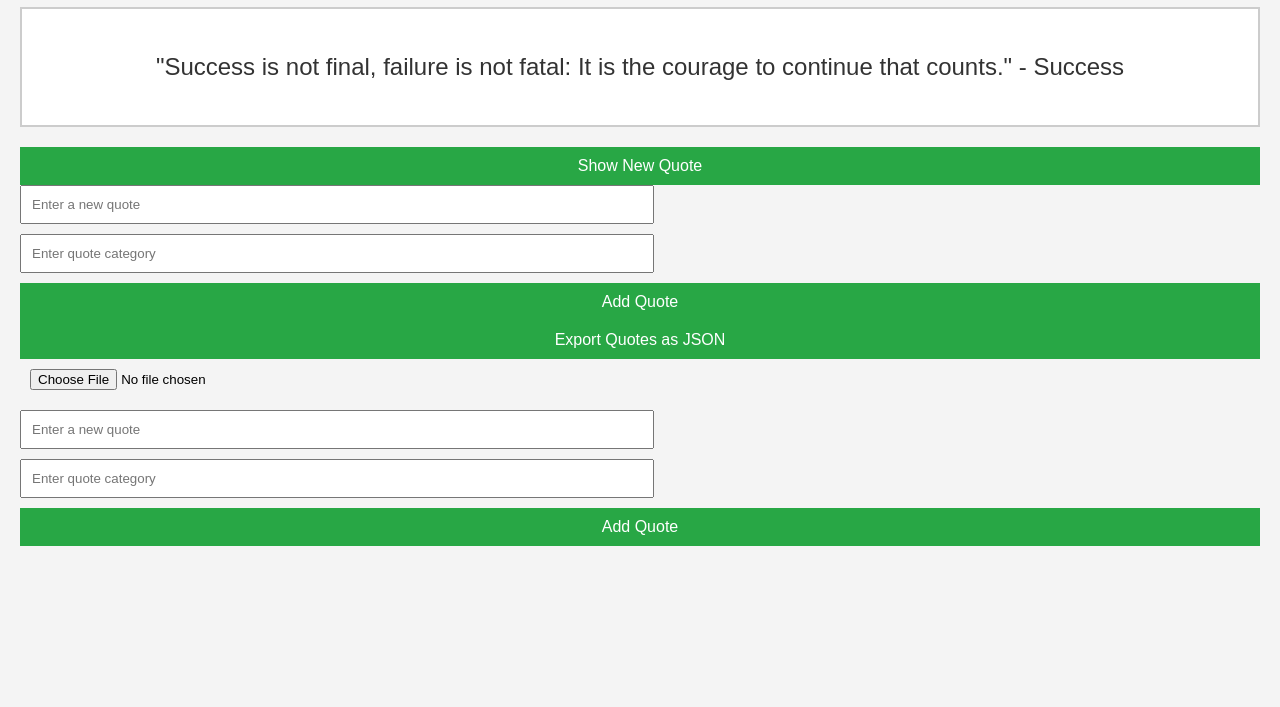
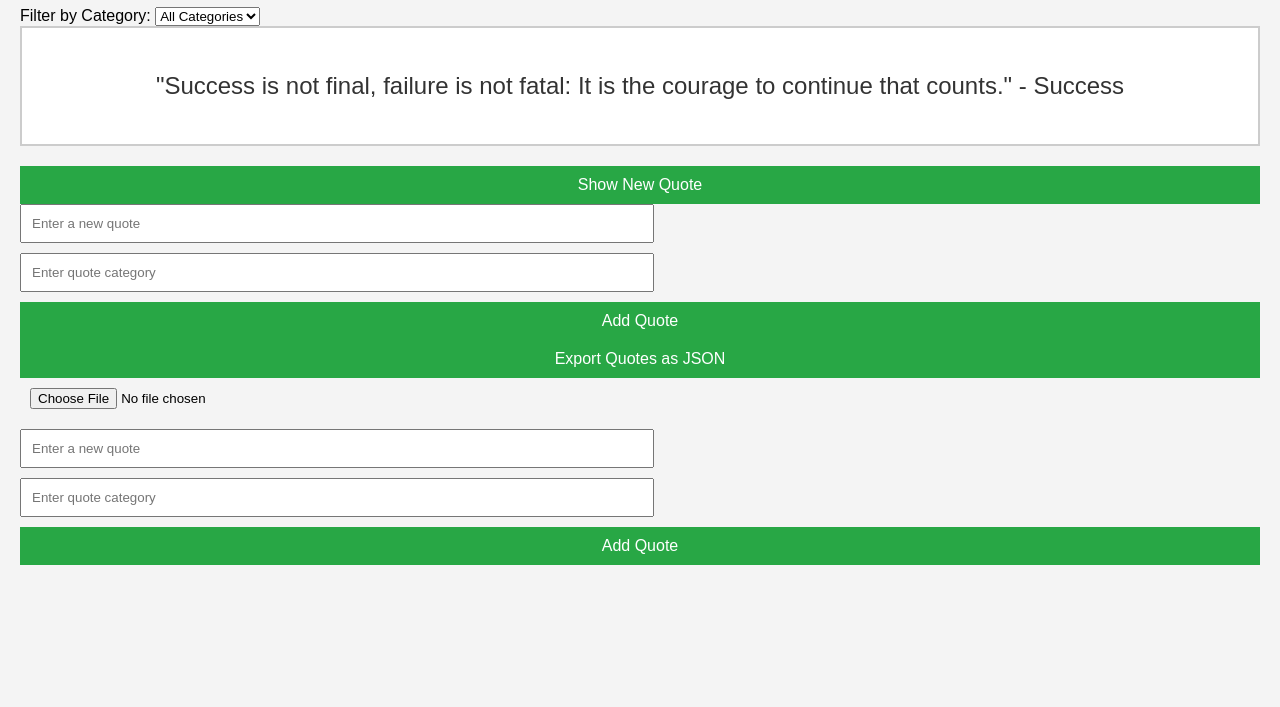
Before and after one commit to Joelboyq/alx_fe_javascript, a plain HTML site: page dom-manipulation/index.html in a window 1280 px wide. Shown: the part 93-800 px from the top of the page. Drawn offline with Linux system fonts and the light colour scheme.

Commit message:
Update index.html

```diff
--- a/dom-manipulation/index.html
+++ b/dom-manipulation/index.html
@@ -3,11 +3,18 @@
 <head>
     <meta charset="UTF-8">
     <meta name="viewport" content="width=device-width, initial-scale=1.0">
-    <title>Dynamic Quote Generator with Storage</title>
+    <title>Dynamic Quote Generator with Filtering</title>
     <link rel="stylesheet" href="style.css">
 </head>
 <body>
     <h1>Dynamic Quote Generator</h1>
+
+    <!-- Category Filter -->
+    <label for="categoryFilter">Filter by Category:</label>
+    <select id="categoryFilter" onchange="filterQuotes()">
+        <option value="all">All Categories</option>
+        <!-- Categories will be dynamically added here -->
+    </select>
 
     <!-- Quote Display Section -->
     <div id="quoteDisplay"></div>
```
